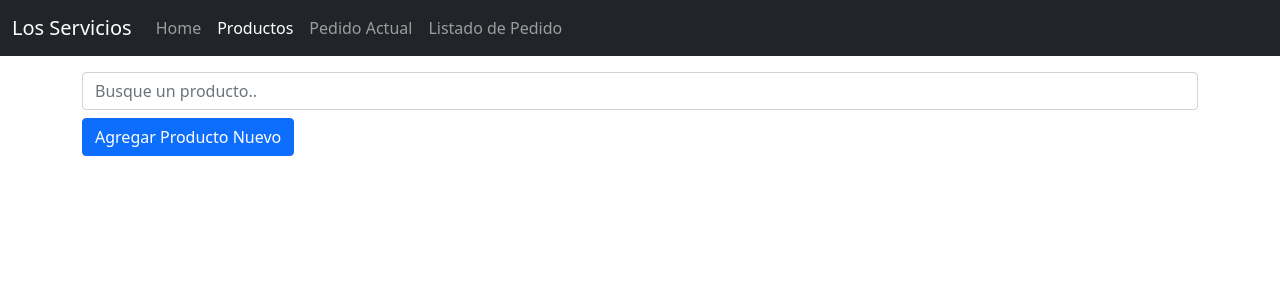
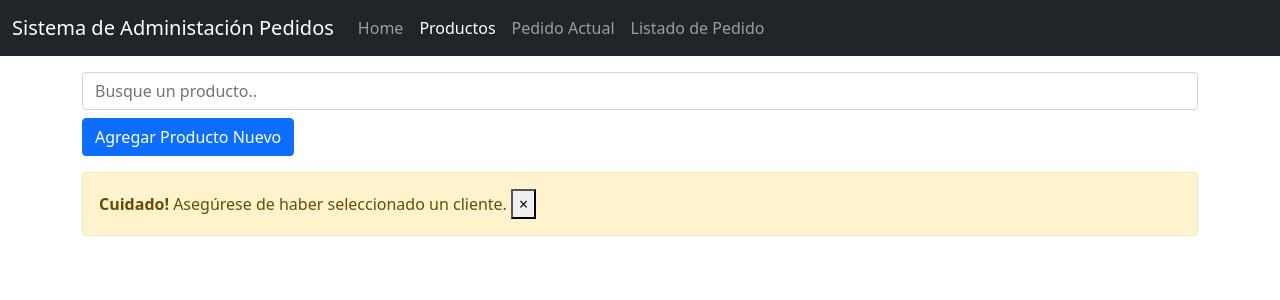
Before and after one commit to ianmajkut/sistemaDeAdministracionDePedidosAngular, an Angular app: page /productos in a window 1280 px wide. Shown: the top 300 px of the page. Built offline with nearby package versions, Linux system fonts and the light colour scheme.

Commit message:
Cambio de nombre en el encabezado e implementación de alerts

```diff
--- a/src/app/agregar-clientes/agregar-clientes.component.html
+++ b/src/app/agregar-clientes/agregar-clientes.component.html
@@ -1,4 +1,10 @@
 <div class="container mt-3">
+    <div *ngIf="alert" class="alert alert-success alert-dismissible fade show" role="alert">
+        <strong>Felicidades!</strong> Agregaste un usuario correctamente.
+        <button (click)="cerrarAlert()" type="button" class="close" data-dismiss="alert" aria-label="Close">
+          <span aria-hidden="true">&times;</span>
+        </button>
+    </div>
     <form [formGroup]="formularioAgregar">
         <div class="form-group">
             <label>Nombre</label>
--- a/src/app/agregar-clientes/agregar-clientes.component.ts
+++ b/src/app/agregar-clientes/agregar-clientes.component.ts
@@ -9,6 +9,7 @@ import { ClientesService } from '../services/clientes.service';
   styleUrls: ['./agregar-clientes.component.css']
 })
 export class AgregarClientesComponent implements OnInit {
+  alert:boolean = false
   formularioAgregar!: FormGroup;
   cliente: Clientes = new Clientes();
   constructor(private fb: FormBuilder, public clienteServicio: ClientesService) { }
@@ -25,6 +26,12 @@ export class AgregarClientesComponent implements OnInit {
     this.cliente = this.formularioAgregar.value as Clientes;
     this.clienteServicio.agregarLocalStorage(this.cliente);
     this.formularioAgregar.reset();
+    this.alert = true
+  }
+
+  cerrarAlert()
+  {
+    this.alert = false
   }
 
 }
--- a/src/app/agregar-productos/agregar-productos.component.html
+++ b/src/app/agregar-productos/agregar-productos.component.html
@@ -1,4 +1,10 @@
 <div class="container mt-3">
+    <div *ngIf="alert" class="alert alert-success alert-dismissible fade show" role="alert">
+        <strong>Felicidades!</strong> Agregaste un producto correctamente.
+        <button (click)="cerrarAlert()" type="button" class="close" data-dismiss="alert" aria-label="Close">
+          <span aria-hidden="true">&times;</span>
+        </button>
+    </div>
     <form [formGroup]="formularioAgregarProducto">
         <div class="form-group">
             <label>Nombre</label>
--- a/src/app/agregar-productos/agregar-productos.component.ts
+++ b/src/app/agregar-productos/agregar-productos.component.ts
@@ -11,6 +11,7 @@ import { ProductosService } from '../services/productos.service';
 export class AgregarProductosComponent implements OnInit {
   formularioAgregarProducto!: FormGroup;
   producto: Productos = new Productos();
+  alert:boolean = false
 
   constructor(private fb: FormBuilder, public productoServicio: ProductosService) { }
 
@@ -26,6 +27,12 @@ export class AgregarProductosComponent implements OnInit {
     this.producto = this.formularioAgregarProducto.value as Productos
     this.productoServicio.agregarLocalStorage(this.producto)
     this.formularioAgregarProducto.reset()
+    this.alert = true
+  }
+
+  cerrarAlert()
+  {
+    this.alert = false
   }
 
 
--- a/src/app/encabezado/encabezado.component.html
+++ b/src/app/encabezado/encabezado.component.html
@@ -1,6 +1,6 @@
 <nav class="navbar navbar-expand-lg navbar-dark bg-dark">
     <div class="container-fluid">
-        <a class="navbar-brand" routerLink="/">Los Servicios</a>
+        <a class="navbar-brand" routerLink="/">Sistema de Administación Pedidos</a>
         <button class="navbar-toggler" type="button" data-bs-toggle="collapse" data-bs-target="#navbarSupportedContent" aria-controls="navbarSupportedContent" aria-expanded="false" aria-label="Toggle navigation">
         <span class="navbar-toggler-icon"></span>
         </button>
--- a/src/app/home/home.component.html
+++ b/src/app/home/home.component.html
@@ -5,6 +5,13 @@
     </form>
 
     <button class="btn btn-primary mt-2" [routerLink]="['/agregar-Clientes']" >Agregar Cliente Nuevo</button>
+
+    <div *ngIf="alert" class="alert alert-danger alert-dismissible fade show" role="alert">
+        <strong>Advertencia!</strong> A eliminado un cliente.
+        <button (click)="cerrarAlert()" type="button" class="close" data-dismiss="alert" aria-label="Close">
+          <span aria-hidden="true">&times;</span>
+        </button>
+    </div>
 
     <div class="row mt-4">
         <div class="col-sm-3" *ngFor="let cliente of clientes; let posicion = index">
--- a/src/app/home/home.component.ts
+++ b/src/app/home/home.component.ts
@@ -11,7 +11,7 @@ import { PedidosService } from '../services/pedidos.service';
 })
 export class HomeComponent implements OnInit {
   clientes: Array<Clientes> = new Array<Clientes>();
-
+  alert:boolean = false
   constructor(public clientesServicio: ClientesService, public pedidosServicio: PedidosService, public route: Router) { }
 
   ngOnInit(): void {
@@ -40,6 +40,12 @@ export class HomeComponent implements OnInit {
     this.clientes.splice(posicion,1)
 
     localStorage.setItem('clientes', JSON.stringify(this.clientes))
+    this.alert = true
+  }
+
+  cerrarAlert()
+  {
+    this.alert = false
   }
 
 }
--- a/src/app/pedidos/pedidos.component.html
+++ b/src/app/pedidos/pedidos.component.html
@@ -1,4 +1,10 @@
 <div class="container mt-3">
+          <div *ngIf="alert" class="alert alert-success alert-dismissible fade show" role="alert">
+            <strong>Felicidades!</strong> Agregaste un pedido correctamente. Dirígite a "Listado De Pedido" para verlo
+            <button (click)="cerrarAlert()" type="button" class="close" data-dismiss="alert" aria-label="Close">
+              <span aria-hidden="true">&times;</span>
+            </button>
+          </div>
           <div class="cliente">
                     <h5>Cliente: {{this.pedidosServicio.pedido.nombreCliente}}</h5>
                     <h6>Total: {{this.pedidosServicio.pedido.total | currency: "ARG"}}</h6>
--- a/src/app/pedidos/pedidos.component.ts
+++ b/src/app/pedidos/pedidos.component.ts
@@ -8,7 +8,7 @@ import { PedidosService } from '../services/pedidos.service';
   styleUrls: ['./pedidos.component.css']
 })
 export class PedidosComponent implements OnInit {
-
+  alert:boolean = false
   constructor(public pedidosServicio: PedidosService) {
 
   }
@@ -26,6 +26,11 @@ export class PedidosComponent implements OnInit {
   guardar()
   {
     this.pedidosServicio.guardarPedido()
+    this.alert = true
+  }
+  cerrarAlert()
+  {
+    this.alert = false
   }
 
   eliminar(posicion: number)
--- a/src/app/productos/productos.component.html
+++ b/src/app/productos/productos.component.html
@@ -5,6 +5,27 @@
     </form>
 
     <button class="btn btn-primary mt-2" [routerLink]="['/agregar-Productos']" >Agregar Producto Nuevo</button>
+
+    <div *ngIf="alertCliente && !this.pedidosServicio.pedido.nombreCliente" class="alert alert-warning alert-dismissible fade show mt-3" role="alert">
+        <strong>Cuidado!</strong> Asegúrese de haber seleccionado un cliente.
+        <button (click)="cerrarWarning()" type="button" class="close" data-dismiss="alert" aria-label="Close">
+          <span aria-hidden="true">&times;</span>
+        </button>
+    </div>
+
+    <div *ngIf="alert" class="alert alert-success alert-dismissible fade show mt-3" role="alert">
+        <strong>Felicidades!</strong> Agregaste un producto a tu pedido.
+        <button (click)="cerrarAlert()" type="button" class="close" data-dismiss="alert" aria-label="Close">
+          <span aria-hidden="true">&times;</span>
+        </button>
+    </div>
+
+    <div *ngIf="alertEliminar" class="alert alert-danger alert-dismissible fade show mt-3" role="alert">
+        <strong>Advertencia!</strong> Eliminaste un producto.
+        <button (click)="cerrarAlertEliminar()" type="button" class="close" data-dismiss="alert" aria-label="Close">
+          <span aria-hidden="true">&times;</span>
+        </button>
+    </div>
 
     <div class="row mt-4">
 
--- a/src/app/productos/productos.component.ts
+++ b/src/app/productos/productos.component.ts
@@ -10,7 +10,9 @@ import { ProductosService } from '../services/productos.service';
 })
 export class ProductosComponent implements OnInit {
   productos: Array<Productos> = new Array<Productos>()
-
+  alert:boolean = false
+  alertEliminar:boolean = false
+  alertCliente: boolean = true
   constructor(public productosServicio: ProductosService, public pedidosServicio: PedidosService) { }
 
   ngOnInit(): void {
@@ -28,11 +30,28 @@ export class ProductosComponent implements OnInit {
   {
     this.pedidosServicio.pedido.agregarProdutcoAlPedido(producto)
     this.pedidosServicio.guardarLocalStorage()
-    alert("Producto Agregado")
+    this.alert = true
 
   }
+
+  cerrarAlert()
+  {
+    this.alert = false
+  }
+
+  cerrarAlertEliminar()
+  {
+    this.alertEliminar = false
+  }
+
+  cerrarWarning()
+  {
+    this.alertCliente = false
+  }
+
   eliminar(posicion: number){
     this.productos.splice(posicion,1)
     localStorage.setItem('productos', JSON.stringify(this.productos))
+    this.alertEliminar = true
   }
 }
```
